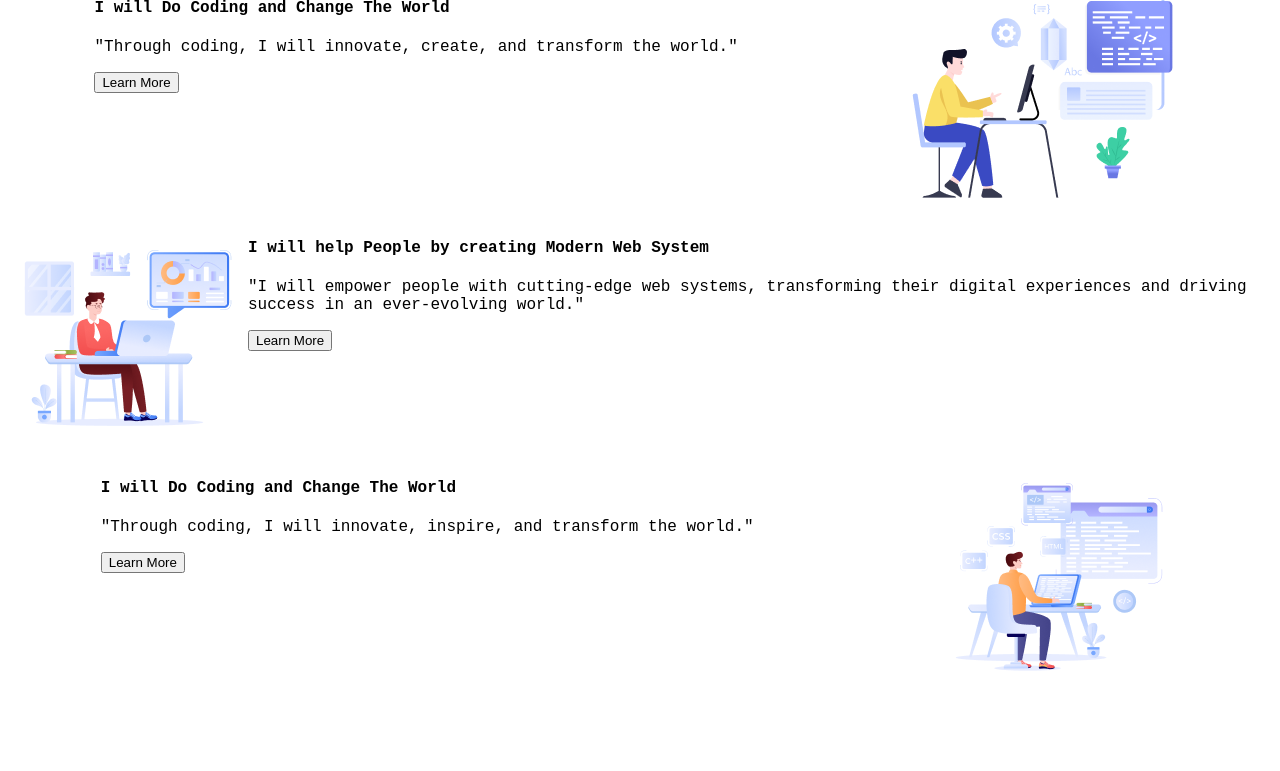
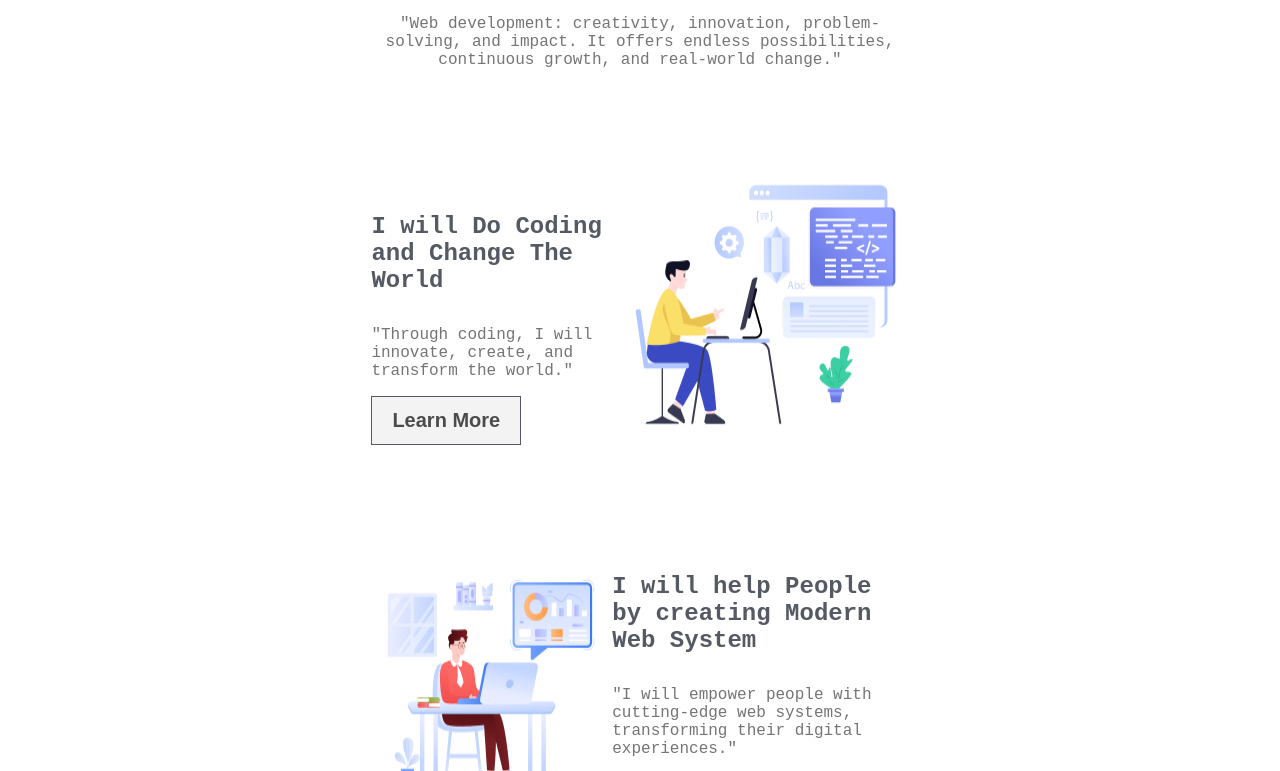
Before and after one commit to munnaf123/Assingment-01, a plain HTML site: page index.html in a window 1280 px wide. Shown: the part 718-1489 px from the top of the page. Before the commit the page ends 1423 px from the top, so only its background shows below. Drawn offline with Linux system fonts and the light colour scheme.

Commit message:
2nd complete part

```diff
--- a/index.html
+++ b/index.html
@@ -11,7 +11,7 @@
         <div class="header-box">
             <img class="header-img" src="image/assets/Group.png" alt="">
             <h2 >"In the near future, I hope to become a Developer."</h2>
-            <p>Success is not the key to happiness. Happiness is the key to success. If you love what you are doing, you will be successful</p>
+            <p class="main-sub">Success is not the key to happiness. Happiness is the key to success. If you love what you are doing, you will be successful</p>
             <button class="btn">Contact with me</button>
         </div>
 
@@ -19,33 +19,36 @@
     <main>
         <section class="about">
             <div class="about-title">
-                <h3>Why Web Development??</h3>
-                <p>"Web development: creativity, innovation, problem-solving, and impact. It offers endless possibilities, continuous growth, and real-world change."</p>
+                <h2 class="main-title">Why Web Development??</h2>
+                <p class="main-sub">"Web development: creativity, innovation, problem-solving, and impact. It offers endless possibilities, continuous growth, and real-world change."</p>
             </div>
-            <section class="main-des">
-                <div>
-                    <h4>I will Do Coding and Change The World</h4>
-                    <p>"Through coding, I will innovate, create, and transform the world."</p>
-                    <button>Learn More</button>
+            <div class="main-des1">
+                <div class="main-div">
+                    <h4 class="sub-title">I will Do Coding and Change The World</h4>
+                    <p class="main-sub">"Through coding, I will innovate, create, and transform the world."</p>
+                    <button class="btn-main">Learn More</button>
                 </div>
                 <img src="image/assets/Layer_1.png" alt="">
-            </section>
-            <section class="main-des">
+            </div>
+            <div class="main-des2">
                 <img src="image/assets/Group 3.png" alt="">
-                <div>
-                    <h4>I will help People by creating Modern Web System</h4>
-                    <p>"I will empower people with cutting-edge web systems, transforming their digital experiences and driving success in an ever-evolving world."</p>
-                    <button>Learn More</button>
+                <div class="main-div">
+                    <h4 class="sub-title">I will help People by creating Modern Web System</h4>
+                    <p class="main-sub">"I will empower people with cutting-edge web systems, transforming their digital experiences."</p>
+                    <button class="btn-main">Learn More</button>
                 </div>
-            </section>
-            <section class="main-des">
-                <div>
-                    <h4>I will Do Coding and Change The World</h4>
-                    <p>"Through coding, I will innovate, inspire, and transform the world."</p>
-                    <button>Learn More</button>
+            </div>
+            <div class="main-des3">
+                <div class="main-div">
+                    <h4 class="sub-title">I will Do Coding and Change The World</h4>
+                    <p class="main-sub">"Through coding, I will innovate, inspire, and transform the world."</p>
+                    <button class="btn-main">Learn More</button>
                 </div>
                 <img src="image/assets/Group 4.png" alt="">
-            </section>
+            </div>
+        </section>
+        <section class="show-video">
+
         </section>
 
     </main>
--- a/styles/style.css
+++ b/styles/style.css
@@ -41,13 +41,69 @@ header p{
     border-radius: 5px;
 }
 /*main part*/
+.about{
+    width: 85%;
+    height: 1200px;
+    margin: 0 auto;
+    border: 2px solid none;
+    margin-top: 70px;
+}
 .about-title{
     display: flex;
     flex-direction: column;
     justify-content: center;
     text-align: center;
+    width: 50%;
+    margin: 0 auto;
+    margin-top: 50px;
+    /* margin: 80%; */
 }
-.main-des{
+.main-des1{
     display: flex;
-    justify-content: space-around;
+    width: 50%;
+    margin: 0 auto;
+    margin-top: 96px;
 }
+.main-des2{
+    display: flex;
+    width: 50%;
+    margin: 0 auto;
+    margin-top: 96px;
+}
+.main-div{
+    width: 55%;
+    margin: 0 auto;
+}
+.main-des3{
+    display: flex;
+    width: 50%;
+    margin: 0 auto;
+    margin-top: 96px;
+}
+/*button*/
+.btn-main{
+    font-weight: bold;
+    font-size: 20px;
+    padding: 12px 20px;
+    box-sizing: border-box;
+    border: 1px solid rgb(13, 19, 33);
+    opacity: 0.7;
+}
+.sub-title{
+    color: rgba(13, 19, 33, 0.7);;
+    font-weight: bold;
+    font-size: 24px;
+}
+/*main-titlepart*/
+.main-title{
+    font-weight: 800;
+    font-size: 32px;
+}
+.main-sub{
+    color: #757575;
+    font-weight: 400;
+    font-size: 16px;
+    margin-top: 5px;
+    padding: 5px auto;
+}
+/*videopart*/
```
